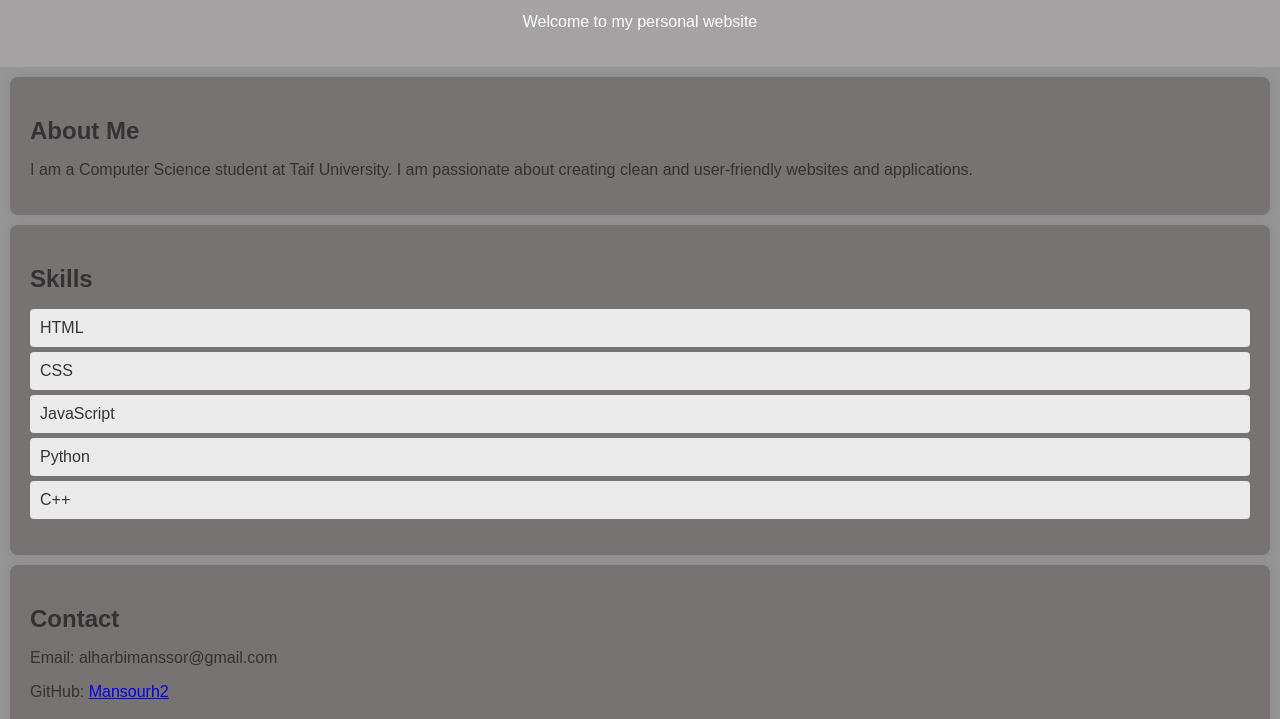
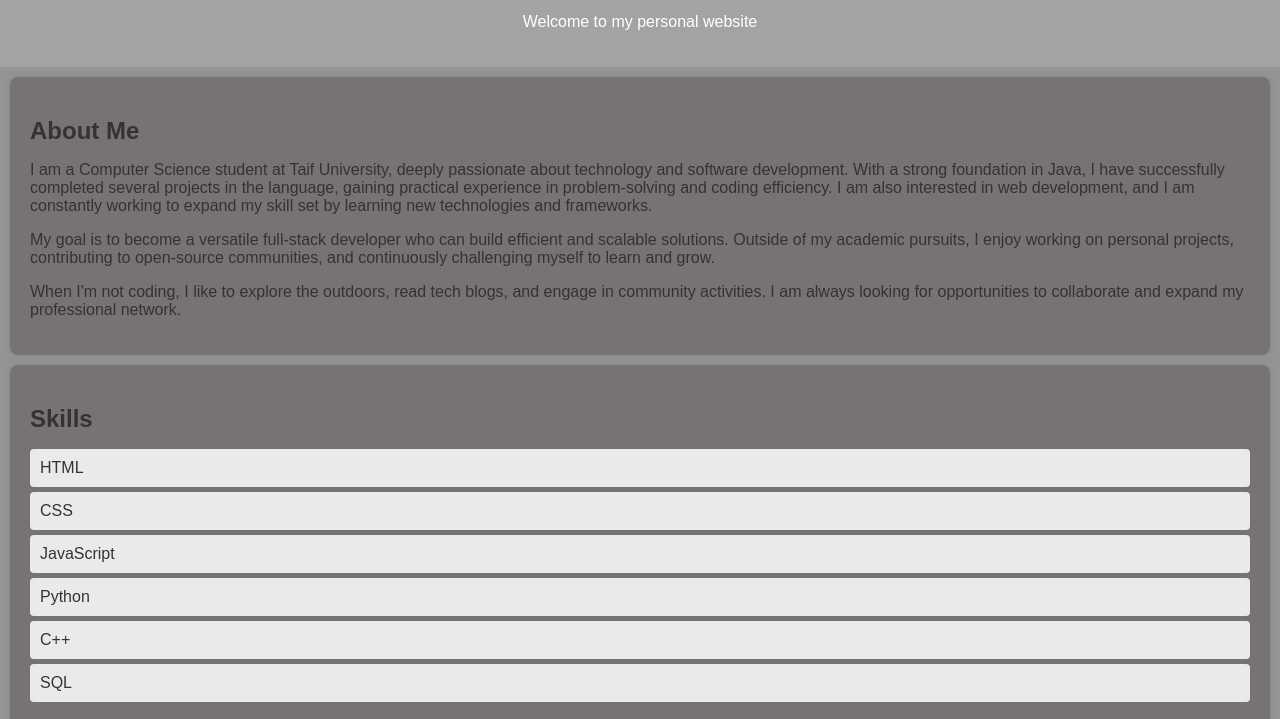
Before and after one commit to Mansourh2/personal_website, a plain HTML site: page index.html in a window 1280 px wide. Shown: the part 81-800 px from the top of the page. Drawn offline with Linux system fonts and the light colour scheme.

Commit message:
Update index.html

```diff
--- a/index.html
+++ b/index.html
@@ -14,7 +14,10 @@
 
     <section class="about">
         <h2>About Me</h2>
-        <p>I am a Computer Science student at Taif University. I am passionate about creating clean and user-friendly websites and applications.</p>
+       <p>I am a Computer Science student at Taif University, deeply passionate about technology and software development. With a strong foundation in Java, I have successfully completed several projects in the language, gaining practical experience in problem-solving and coding efficiency. I am also interested in web development, and I am constantly working to expand my skill set by learning new technologies and frameworks.</p>
+    <p>My goal is to become a versatile full-stack developer who can build efficient and scalable solutions. Outside of my academic pursuits, I enjoy working on personal projects, contributing to open-source communities, and continuously challenging myself to learn and grow.</p>
+    <p>When I'm not coding, I like to explore the outdoors, read tech blogs, and engage in community activities. I am always looking for opportunities to collaborate and expand my professional network.</p>
+</section>
     </section>
 
     <section class="skills">
@@ -25,6 +28,9 @@
             <li>JavaScript</li>
             <li>Python</li>
             <li>C++</li>
+             <li>SQL</li>
+
+
         </ul>
     </section>
 
```
